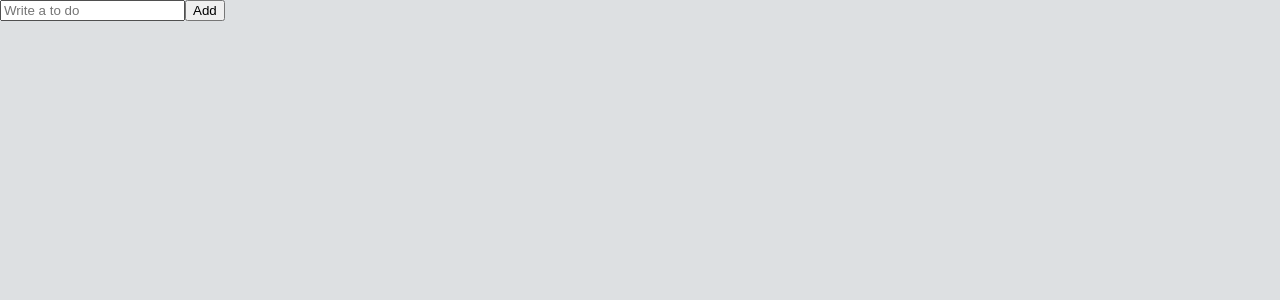
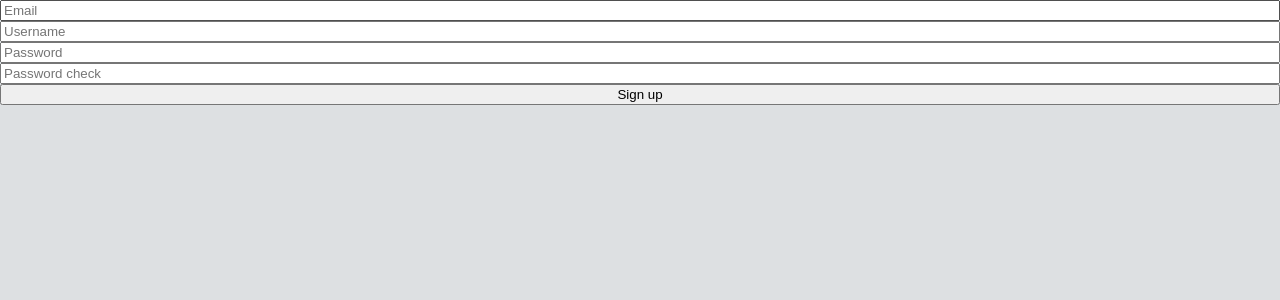
Before and after one commit to studyingheesu/todo-coil, a React (Create React App) app: page / in a window 1280 px wide. Shown: the top 300 px of the page. Built offline with nearby package versions, Linux system fonts and the light colour scheme.

Commit message:
react-hook-form

```diff
--- a/package.json
+++ b/package.json
@@ -16,6 +16,7 @@
     "react-apexcharts": "^1.3.9",
     "react-dom": "^17.0.2",
     "react-helmet": "^6.1.0",
+    "react-hook-form": "^7.22.0",
     "react-query": "^3.34.1",
     "react-router-dom": "^5.3.0",
     "react-scripts": "4.0.3",
--- a/src/App.tsx
+++ b/src/App.tsx
@@ -1,7 +1,7 @@
 import { createGlobalStyle } from 'styled-components';
 
 import './index.css';
-import ToDoList from './ToDoList';
+import SignUp from './SignUp';
 
 const GlobalStyle = createGlobalStyle`
 
@@ -15,7 +15,7 @@ function App() {
   return (
     <>
       <GlobalStyle />
-      <ToDoList />
+      <SignUp />
     </>
   );
 }
--- /dev/null
+++ b/src/SignUp.tsx
@@ -0,0 +1,76 @@
+import { useForm } from 'react-hook-form';
+
+interface IForm {
+  email: string;
+  username: string;
+  password: string;
+  passwordCheck: string;
+  extraError?: string;
+}
+
+const SignUp = () => {
+  const {
+    register,
+    handleSubmit,
+    formState: { errors },
+    getValues,
+  } = useForm<IForm>();
+
+  const onValid = (data: IForm) => {
+    console.log(data);
+  };
+  console.log(errors);
+
+  return (
+    <div>
+      <form style={{ display: 'flex', flexDirection: 'column' }} onSubmit={handleSubmit(onValid)}>
+        <input
+          type="text"
+          {...register('email', {
+            required: 'Email is required',
+            pattern: {
+              value: /^[A-Za-z0-9._%+-]+@\w+\.\w+$/,
+              message: 'Your email format is invalid',
+            },
+          })}
+          placeholder="Email"
+        />
+        <span>{errors?.email?.message}</span>
+        <input
+          type="text"
+          {...register('username', {
+            required: 'Username is required',
+            maxLength: { value: 15, message: 'Maximum length of username is 15.' },
+          })}
+          placeholder="Username"
+        />
+        <span>{errors?.username?.message}</span>
+        <input
+          type="password"
+          {...register('password', {
+            required: 'Password is required',
+            minLength: {
+              value: 4,
+              message: 'Your password is too short. Minimum lenght of password is 4.',
+            },
+          })}
+          placeholder="Password"
+        />
+        <span>{errors?.password?.message}</span>
+        <input
+          type="password"
+          {...register('passwordCheck', {
+            required: 'Password check is required',
+            validate: (passWordCheck) => passWordCheck === getValues('password') || 'Passwords are not the same',
+          })}
+          placeholder="Password check"
+        />
+        <span>{errors?.passwordCheck?.message}</span>
+        <button>Sign up</button>
+        <span>{errors?.extraError?.message}</span>
+      </form>
+    </div>
+  );
+};
+
+export default SignUp;
```
Also changed, not shown: 1 other file (tests, documents, lock files or other folders).
